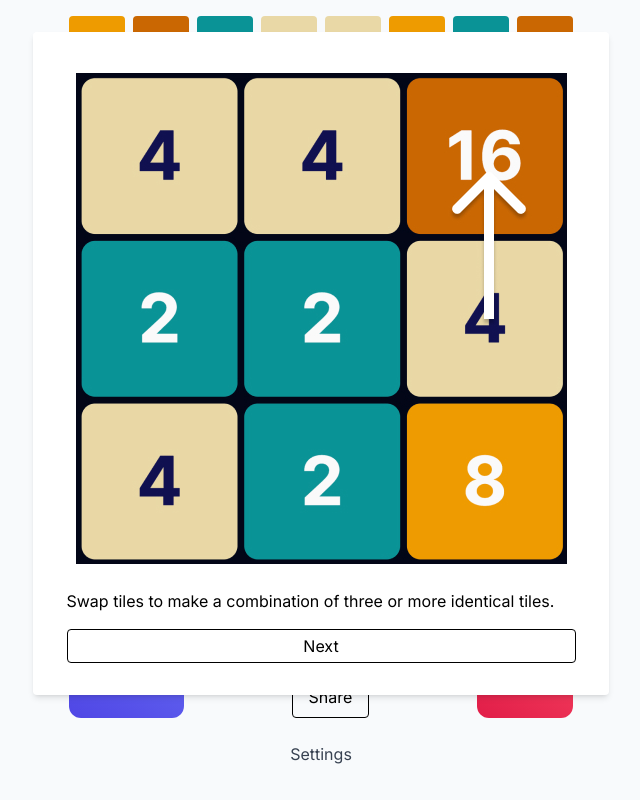
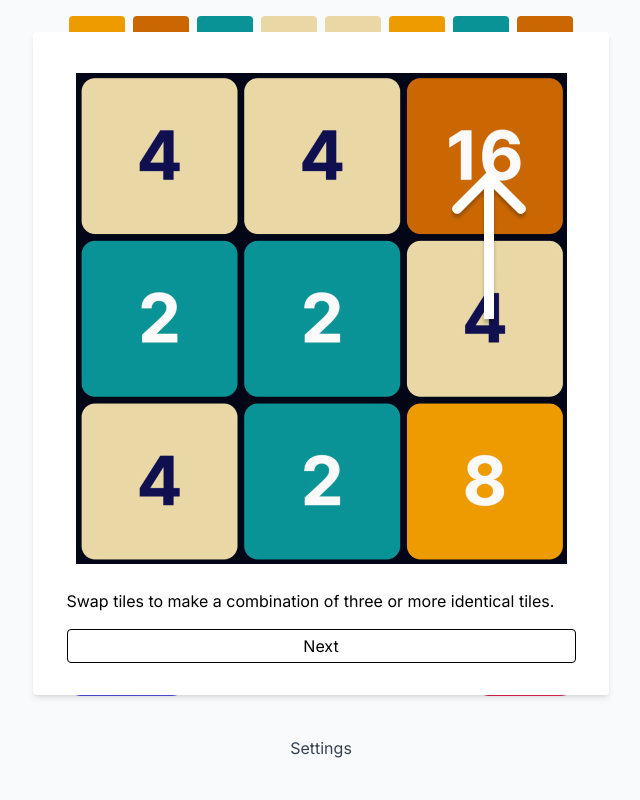
Before and after one commit to MikeBellika/tile-game, a Next.js app: page /exponentile in a window 1280 px wide. Shown: the whole page, without its empty margins (319-959 px from the left). Built offline with nearby package versions, Linux system fonts and the light colour scheme.

Commit message:
Remove share button

```diff
--- a/components/Game.tsx
+++ b/components/Game.tsx
@@ -357,18 +357,6 @@ export default function Game() {
             >
               Get hint
             </button>
-            <Button
-              onClick={async () => {
-                const file = await drawBoardToPNG(board, moves)
-                navigator.share({
-                  files: [file],
-                })
-              }}
-              className="mt-6 flex justify-center gap-3"
-            >
-              Share
-            </Button>
-
             <button
               onClick={() => {
                 if (isGameOver(board) || confirm("Are you sure")) {
```
